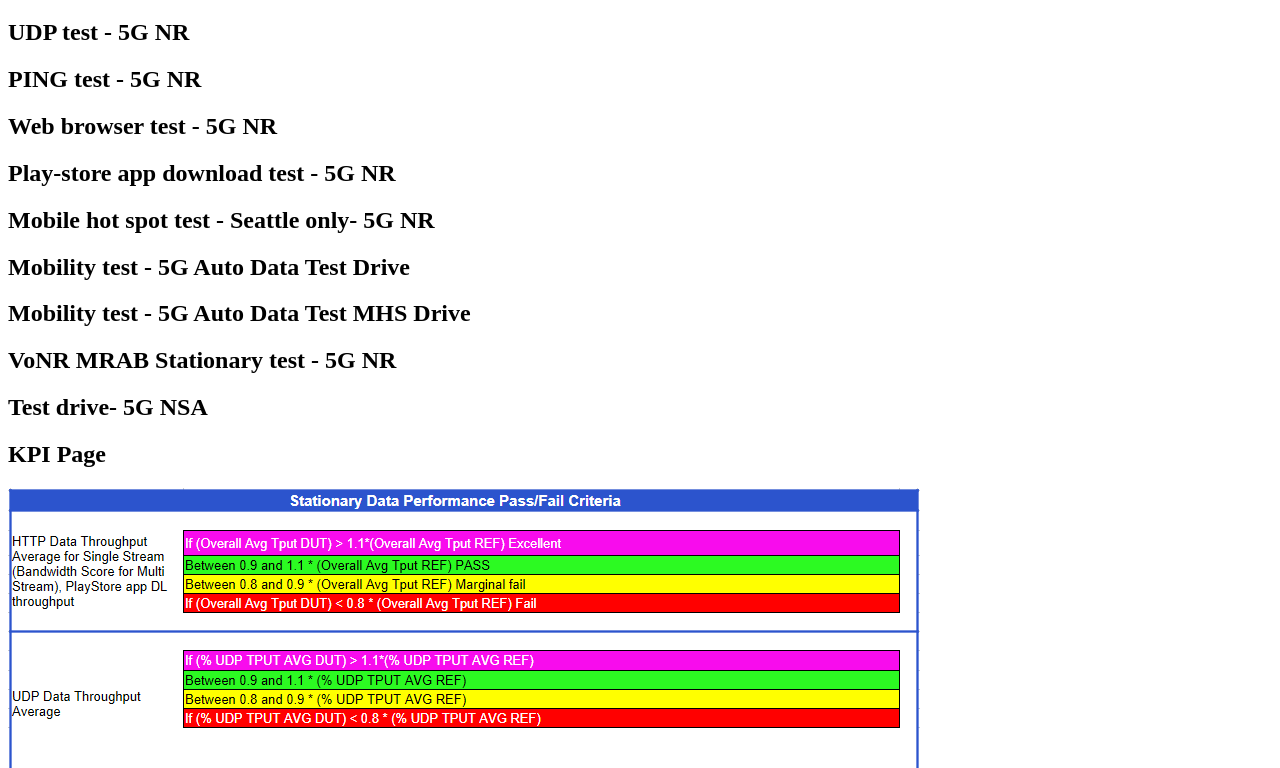
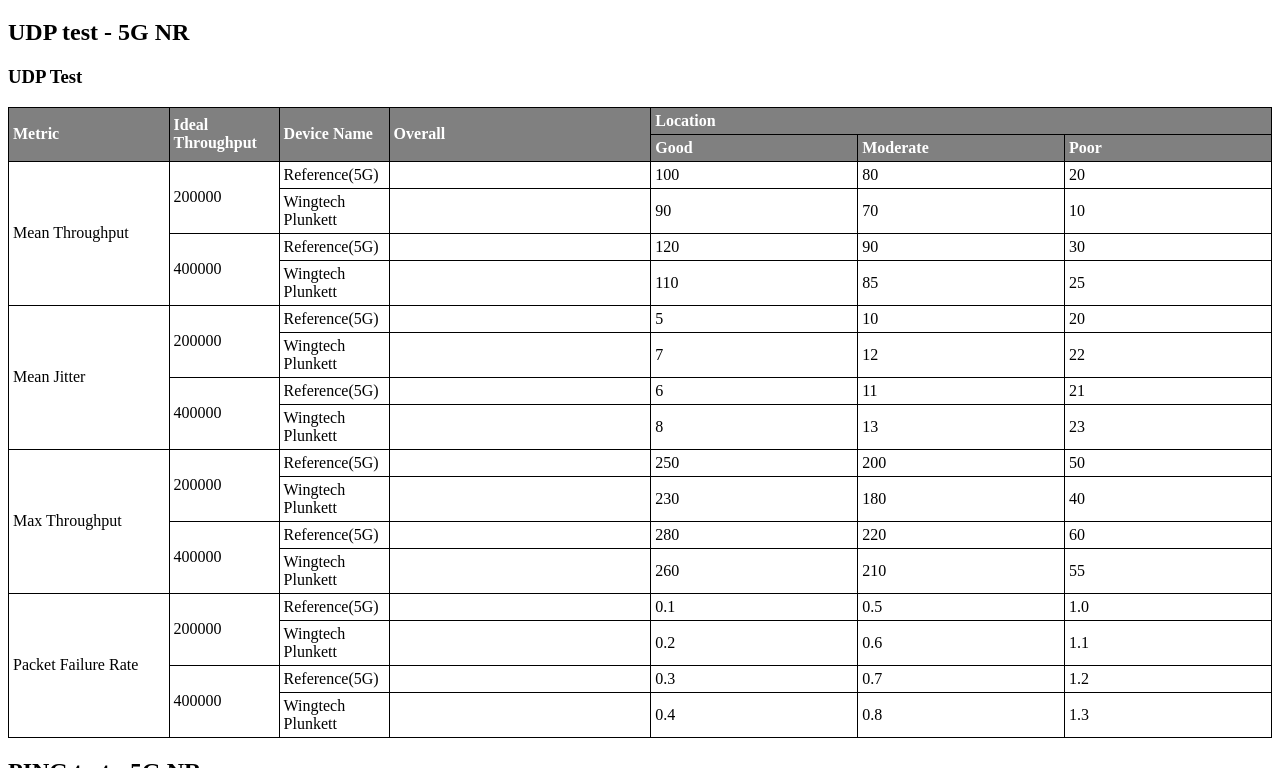
Before and after one commit to LiJieSu0/Fit4Launch_Report, a React (Create React App) app in the folder report-generator-app/: page / in a window 1280 px wide. Shown: the part 4032-4800 px from the top of the page. Built offline with nearby package versions, Linux system fonts and the light colour scheme; what chartjs-plugin-datalabels would draw is missing.

Commit message:
add udp table

```diff
--- a/report-generator-app/src/ReportDetails/DataPerformance/DpDetailsPage.js
+++ b/report-generator-app/src/ReportDetails/DataPerformance/DpDetailsPage.js
@@ -2,8 +2,10 @@ import React from 'react';
 import DpRangeChart from './DpRangeChart';
 import '../../StyleScript/Restricted_Report_Style.css';
 import DpDetailsTableLoc3 from './DpDetailsTableLoc3';
+import DpUdpTable from './DpUdpTable';
 import httpSS_Stationary_DL_Data from '../../DataFiles/SA/DpStationaryResults/Single Stream HTTP.json';
 import httpMS_Stationary_Data from '../../DataFiles/SA/DpStationaryResults/Multi Stream HTTP.json';
+import udp_Stationary_Data from '../../DataFiles/SA/DpStationaryResults/UDP.json';
 
 function DpDetailsPage() {
   const httpSS_Stationary_DL = {
@@ -85,6 +87,7 @@ function DpDetailsPage() {
       </div>
       <div className='page-content'>
       <h2>UDP test - 5G NR</h2>
+      <DpUdpTable data={udp_Stationary_Data} tableName="UDP Test" />
       </div>
       <div className='page-content'>
       <h2>PING test - 5G NR</h2>
--- /dev/null
+++ b/report-generator-app/src/ReportDetails/DataPerformance/DpUdpTable.js
@@ -0,0 +1,243 @@
+import React from 'react';
+
+function DpUdpTable({ data, tableName }) {
+  // Dummy data structure for now, will be replaced with actual data
+  const tableData = [
+    {
+      metric: "Mean Throughput",
+      idealThroughput: "200000",
+      deviceName: "Reference(5G)",
+      location: {
+        good: "100",
+        moderate: "80",
+        poor: "20",
+      },
+    },
+    {
+      metric: "Mean Throughput",
+      idealThroughput: "200000",
+      deviceName: "Wingtech Plunkett",
+      location: {
+        good: "90",
+        moderate: "70",
+        poor: "10",
+      },
+    },
+    {
+      metric: "Mean Throughput",
+      idealThroughput: "400000",
+      deviceName: "Reference(5G)",
+      location: {
+        good: "120",
+        moderate: "90",
+        poor: "30",
+      },
+    },
+    {
+      metric: "Mean Throughput",
+      idealThroughput: "400000",
+      deviceName: "Wingtech Plunkett",
+      location: {
+        good: "110",
+        moderate: "85",
+        poor: "25",
+      },
+    },
+    {
+      metric: "Mean Jitter",
+      idealThroughput: "200000",
+      deviceName: "Reference(5G)",
+      location: {
+        good: "5",
+        moderate: "10",
+        poor: "20",
+      },
+    },
+    {
+      metric: "Mean Jitter",
+      idealThroughput: "200000",
+      deviceName: "Wingtech Plunkett",
+      location: {
+        good: "7",
+        moderate: "12",
+        poor: "22",
+      },
+    },
+    {
+      metric: "Mean Jitter",
+      idealThroughput: "400000",
+      deviceName: "Reference(5G)",
+      location: {
+        good: "6",
+        moderate: "11",
+        poor: "21",
+      },
+    },
+    {
+      metric: "Mean Jitter",
+      idealThroughput: "400000",
+      deviceName: "Wingtech Plunkett",
+      location: {
+        good: "8",
+        moderate: "13",
+        poor: "23",
+      },
+    },
+    {
+      metric: "Max Throughput",
+      idealThroughput: "200000",
+      deviceName: "Reference(5G)",
+      location: {
+        good: "250",
+        moderate: "200",
+        poor: "50",
+      },
+    },
+    {
+      metric: "Max Throughput",
+      idealThroughput: "200000",
+      deviceName: "Wingtech Plunkett",
+      location: {
+        good: "230",
+        moderate: "180",
+        poor: "40",
+      },
+    },
+    {
+      metric: "Max Throughput",
+      idealThroughput: "400000",
+      deviceName: "Reference(5G)",
+      location: {
+        good: "280",
+        moderate: "220",
+        poor: "60",
+      },
+    },
+    {
+      metric: "Max Throughput",
+      idealThroughput: "400000",
+      deviceName: "Wingtech Plunkett",
+      location: {
+        good: "260",
+        moderate: "210",
+        poor: "55",
+      },
+    },
+    {
+      metric: "Packet Failure Rate",
+      idealThroughput: "200000",
+      deviceName: "Reference(5G)",
+      location: {
+        good: "0.1",
+        moderate: "0.5",
+        poor: "1.0",
+      },
+    },
+    {
+      metric: "Packet Failure Rate",
+      idealThroughput: "200000",
+      deviceName: "Wingtech Plunkett",
+      location: {
+        good: "0.2",
+        moderate: "0.6",
+        poor: "1.1",
+      },
+    },
+    {
+      metric: "Packet Failure Rate",
+      idealThroughput: "400000",
+      deviceName: "Reference(5G)",
+      location: {
+        good: "0.3",
+        moderate: "0.7",
+        poor: "1.2",
+      },
+    },
+    {
+      metric: "Packet Failure Rate",
+      idealThroughput: "400000",
+      deviceName: "Wingtech Plunkett",
+      location: {
+        good: "0.4",
+        moderate: "0.8",
+        poor: "1.3",
+      },
+    },
+  ];
+
+  const getRowSpan = (currentMetric, currentIdealThroughput) => {
+    let count = 0;
+    for (let i = 0; i < tableData.length; i++) {
+      if (tableData[i].metric === currentMetric && tableData[i].idealThroughput === currentIdealThroughput) {
+        count++;
+      }
+    }
+    return count;
+  };
+
+  const getMetricRowSpan = (currentMetric) => {
+    let count = 0;
+    for (let i = 0; i < tableData.length; i++) {
+      if (tableData[i].metric === currentMetric) {
+        count++;
+      }
+    }
+    return count;
+  };
+
+  let lastMetric = null;
+  let lastIdealThroughput = null;
+
+  return (
+    <div className="">
+      <h3>{tableName}</h3>
+      <table className="device-info-table dp-details-table">
+        <thead>
+          <tr>
+            <th rowSpan="2">Metric</th>
+            <th rowSpan="2">Ideal Throughput</th>
+            <th rowSpan="2">Device Name</th>
+            <th rowSpan="2">Overall</th>
+            <th colSpan="3">Location</th>
+          </tr>
+          <tr>
+            <th>Good</th>
+            <th>Moderate</th>
+            <th>Poor</th>
+          </tr>
+        </thead>
+        <tbody>
+          {tableData.map((row, index) => {
+            const showMetric = row.metric !== lastMetric;
+            const showIdealThroughput = row.idealThroughput !== lastIdealThroughput || showMetric;
+
+            if (showMetric) {
+              lastMetric = row.metric;
+              lastIdealThroughput = row.idealThroughput;
+            } else if (showIdealThroughput) {
+              lastIdealThroughput = row.idealThroughput;
+            }
+
+            return (
+              <tr key={index}>
+                {showMetric && (
+                  <td rowSpan={getMetricRowSpan(row.metric)}>{row.metric}</td>
+                )}
+                {showIdealThroughput && (
+                  <td rowSpan={getRowSpan(row.metric, row.idealThroughput)}>{row.idealThroughput}</td>
+                )}
+                <td>{row.deviceName}</td>
+                <td></td> {/* Empty cell for Overall */}
+                <td>{row.location.good}</td>
+                <td>{row.location.moderate}</td>
+                <td>{row.location.poor}</td>
+              </tr>
+            );
+          })}
+        </tbody>
+      </table>
+    </div>
+  );
+}
+
+export default DpUdpTable;
```
Also changed, not shown: report-generator-app/src/ReportDetails/DataPerformance/DpUdpTableLoc3.js (added).
